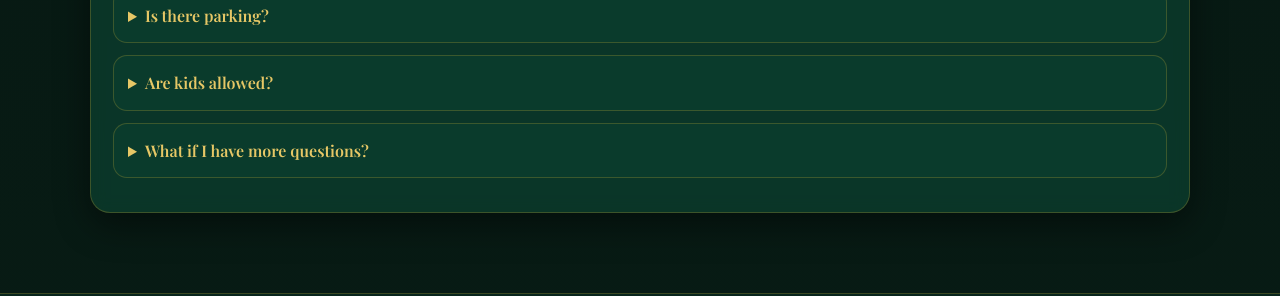
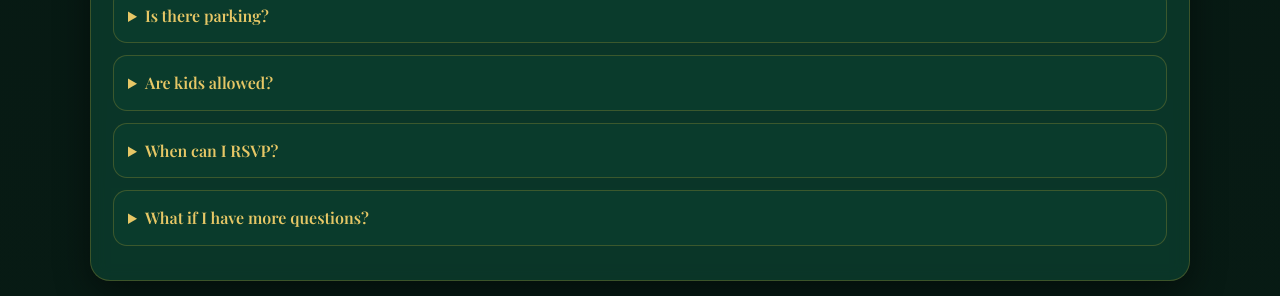
Before and after one commit to jeremiahwaynebrown/wedding-site, a website: page index.html in a window 1280 px wide. Shown: the part 4279-4575 px from the top of the page. Drawn offline with nearby package versions, Linux system fonts and the light colour scheme; a web font is replaced by a local one.

Commit message:
Update index.html

```diff
--- a/index.html
+++ b/index.html
@@ -306,6 +306,10 @@
             <p class="muted">Yes but music will be PG-13</p>
           </details>
           <details>
+            <summary>When can I RSVP?</summary>
+            <p class="muted">You will be able to RSVP when invitations are sent out. Stay tuned!</p>
+          </details>
+          <details>
             <summary>What if I have more questions?</summary>
             <p class="muted">Please shoot us an email at: emmajeremiahwedding@gmail.com</p>
           </details>
```
